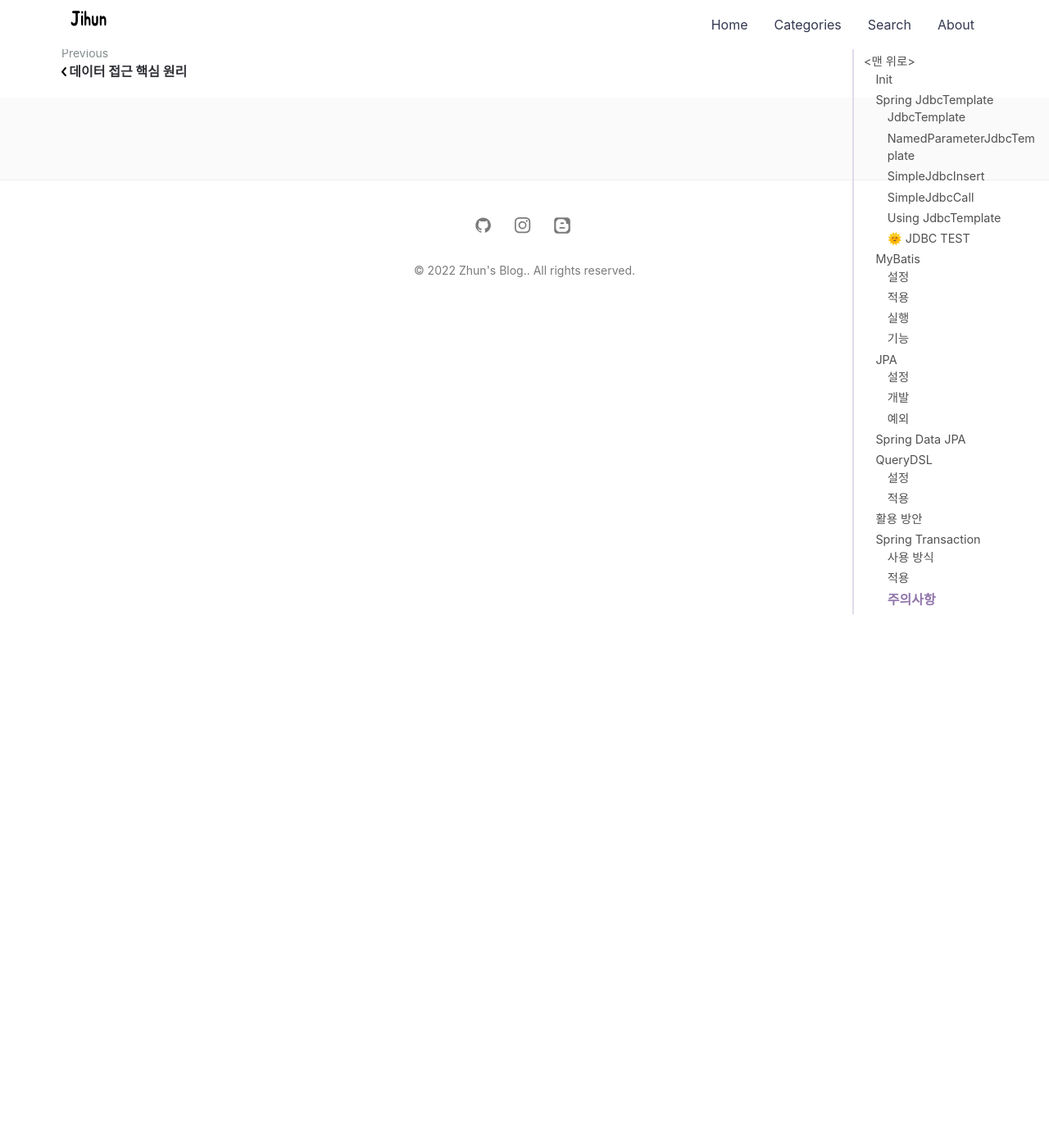
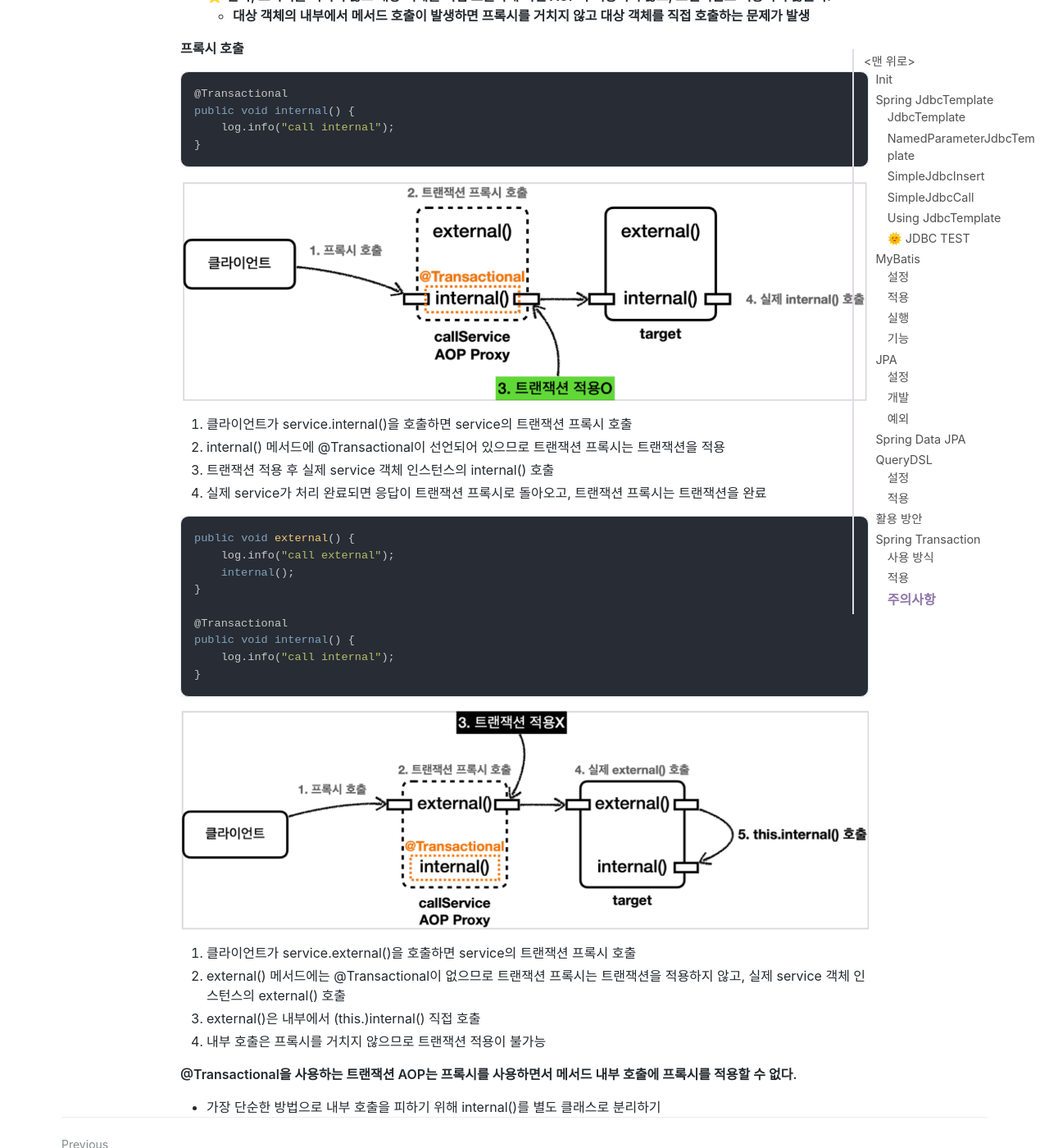
Before and after one commit to jihunparkme/jihunparkme.github.io, a Jekyll site: the page built from _posts/2022-08-08-Spring-DB-Part2.md, in a window 1280 px wide and 1400 px high, scrolled down 20531 px. Shown: the whole window at 82% size. Built offline with Jekyll 4.4.1, drawn with Linux system fonts in a browser that asks for light colours; nearby versions of some CDN libraries; comment, search, counter and statistics services are not loaded; some of the changed text lies outside the part shown.

Commit message:
[Spring Transaction] 트랜잭션 AOP 주의 사항 - 프록시 내부 호출

````diff
--- a/_posts/2022-08-08-Spring-DB-Part2.md
+++ b/_posts/2022-08-08-Spring-DB-Part2.md
@@ -851,3 +851,44 @@ Completing transaction for [hello.springtx.apply...BasicService.tx]
 - 따라서, 트랜잭션을 적용하려면 항상 프록시를 통해서 대상 객체를 호출해야 함
 - ⭐️ **만약, 프록시를 거치지 않고 대상 객체를 직접 호출하게 되면 AOP가 적용되지 않고, 트랜잭션도 적용되지 않는다.**
   - **대상 객체의 내부에서 메서드 호출이 발생하면 프록시를 거치지 않고 대상 객체를 직접 호출하는 문제가 발생**
+
+
+**프록시 호출**
+
+```java
+@Transactional
+public void internal() {
+    log.info("call internal");
+}
+```
+
+![Result](https://github.com/jihunparkme/jihunparkme.github.io/blob/master/post_img/spring/spring-transaction-internal.png?raw=true 'Result')
+
+1. 클라이언트가 service.internal()을 호출하면 service의 트랜잭션 프록시 호출
+2. internal() 메서드에 @Transactional이 선언되어 있으므로 트랜잭션 프록시는 트랜잭션을 적용
+3. 트랜잭션 적용 후 실제 service 객체 인스턴스의 internal() 호출
+4. 실제 service가 처리 완료되면 응답이 트랜잭션 프록시로 돌아오고, 트랜잭션 프록시는
+트랜잭션을 완료
+
+```java
+public void external() {
+    log.info("call external");
+    internal();
+}
+
+@Transactional
+public void internal() {
+    log.info("call internal");
+}
+```
+
+![Result](https://github.com/jihunparkme/jihunparkme.github.io/blob/master/post_img/spring/spring-transaction-external.png?raw=true 'Result')
+
+
+1. 클라이언트가 service.external()을 호출하면 service의 트랜잭션 프록시 호출
+2. external() 메서드에는 @Transactional이 없으므로 트랜잭션 프록시는 트랜잭션을 적용하지 않고, 실제 service 객체 인스턴스의 external() 호출
+3. external()은 내부에서 (this.)internal() 직접 호출
+4. 내부 호출은 프록시를 거치지 않으므로 트랜잭션 적용이 불가능
+
+**@Transactional을 사용하는 트랜잭션 AOP는 프록시를 사용하면서 메서드 내부 호출에 프록시를 적용할 수 없다.**
+- 가장 단순한 방법으로 내부 호출을 피하기 위해 internal()를 별도 클래스로 분리하기
````
